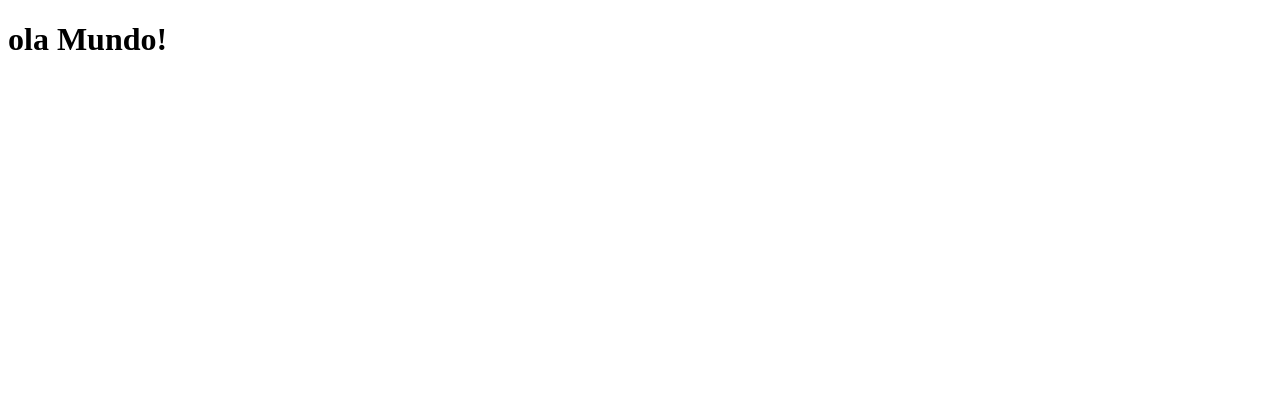
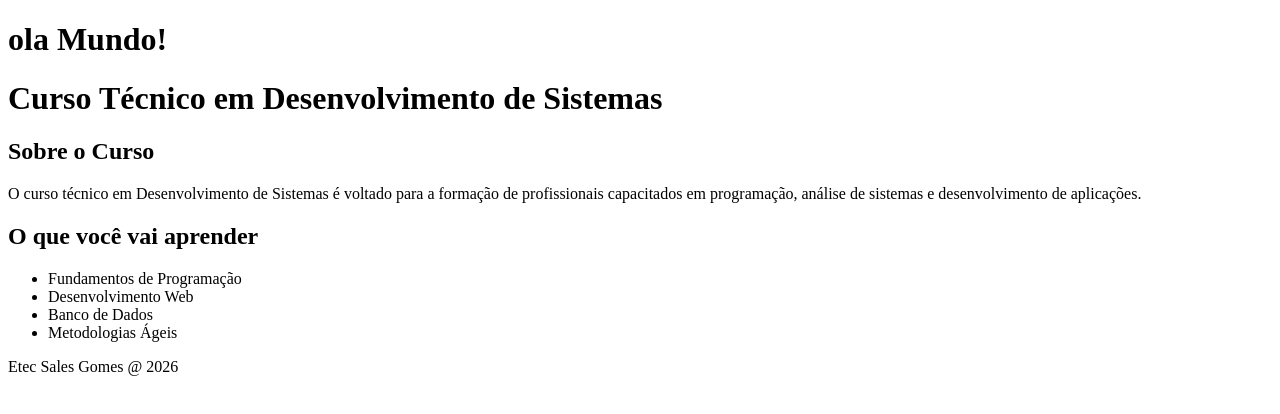
Before and after one commit to RletroPaulo/aula-git-pam, a plain HTML site: page sobre.html in a window 1280 px wide. Drawn offline with Linux system fonts and the light colour scheme.

Commit message:
break sobre

```diff
--- a/sobre.html
+++ b/sobre.html
@@ -8,7 +8,38 @@
 <body>
     <footer>
         <h1>ola Mundo!</h1>
+        <h1></h1>
     </footer>
 
 </body>
+</html><!DOCTYPE html>
+<html lang="en">
+<head>
+    <meta charset="UTF-8">
+    <meta name="viewport" content="width=device-width, initial-scale=1.0">
+    <title>Sobre o Curso</title>
+</head>
+<body>
+    <header>
+        <h1>Curso Técnico em Desenvolvimento de Sistemas</h1>
+    </header>
+    <main>
+        <section>
+            <h2>Sobre o Curso</h2>
+            <p>O curso técnico em Desenvolvimento de Sistemas é voltado para a formação de profissionais capacitados em programação, análise de sistemas e desenvolvimento de aplicações.</p>
+        </section>
+        <section>
+            <h2>O que você vai aprender</h2>
+            <ul>
+                <li>Fundamentos de Programação</li>
+                <li>Desenvolvimento Web</li>
+                <li>Banco de Dados</li>
+                <li>Metodologias Ágeis</li>
+            </ul>
+        </section>
+    </main>
+    <footer>
+        <p>Etec Sales Gomes @ 2026</p>
+    </footer>
+</body>
 </html>
```
